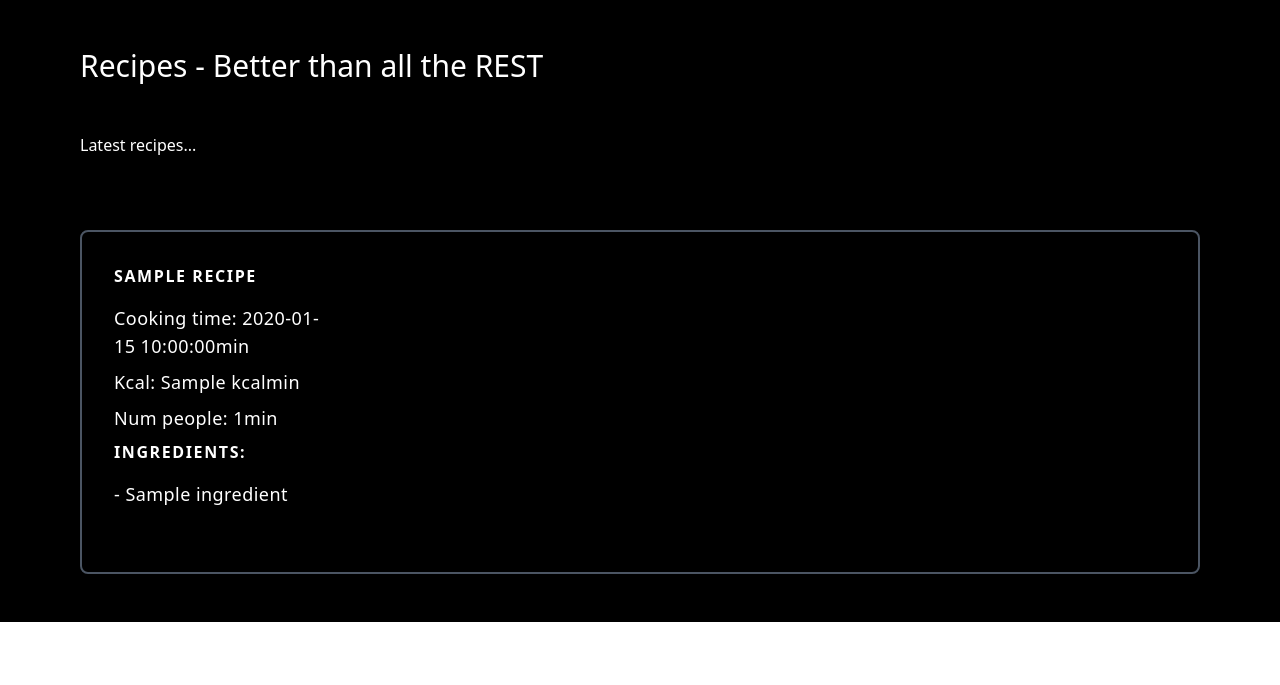
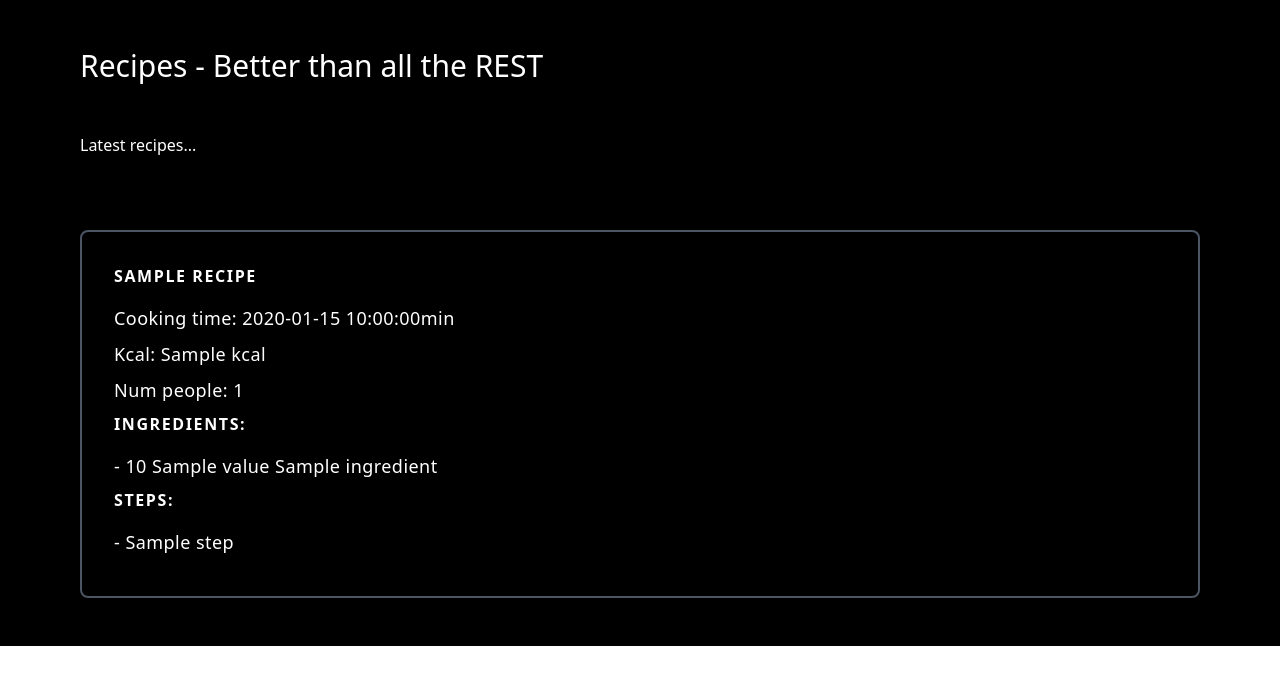
Before and after one commit to kmb5/recipe-app, a FastAPI app: template recipe_app/templates/index.html in a window 1280 px wide. Shown: the top 685 px of the page. Run offline with FastAPI, Linux system fonts and the light colour scheme; the template is opened without the code that fills it: most values are stand-ins (such as "Sample title", 1, 10 or a date in 2020).

Commit message:
changing model to have description and steps

```diff
--- a/recipe_app/templates/index.html
+++ b/recipe_app/templates/index.html
@@ -16,7 +16,7 @@
             {% for recipe in recipes %}
                 <div
                     class="flex flex-wrap items-end justify-start w-full transition duration-500 ease-in-out transform bg-black border-2 border-gray-600 rounded-lg hover:border-white ">
-                    <div class="w-full xl:w-1/4 md:w-1/4">
+                    <div class="w-full xl:w-1/2 md:w-1/4">
                         <div class="relative flex flex-col h-full p-8 ">
                             <h2 class="mb-4 font-semibold tracking-widest text-white uppercase title-font">
                                 {{recipe.name}}
@@ -25,10 +25,10 @@
                                 Cooking time: {{recipe.cooking_time_min}}min
                             </p>
                             <p class="flex items-center mb-2 text-lg font-normal tracking-wide text-white">
-                                Kcal: {{recipe.kcal}}min
+                                Kcal: {{recipe.kcal}}
                             </p>
                             <p class="flex items-center mb-2 text-lg font-normal tracking-wide text-white">
-                                Num people: {{recipe.num_people}}min
+                                Num people: {{recipe.num_people}}
                             </p>
                             <h3 class="mb-4 font-semibold tracking-widest text-white uppercase title-font">
                                 Ingredients:
@@ -36,10 +36,20 @@
                             <ul>
                             {% for ingredient in recipe.ingredients %}
                             <li class="flex items-center mb-2 text-lg font-normal tracking-wide text-white">
-                                - {{ingredient.name}}
+                                - {{ingredient.amount}} {{ingredient.unit.value}} {{ingredient.name}}
                             </li>
                             {% endfor %}
-                            </ul>ul
+                            </ul>
+                            <h3 class="mb-4 font-semibold tracking-widest text-white uppercase title-font">
+                                Steps:
+                            </h3>
+                            <ol>
+                                {% for step in recipe.steps %}
+                                <li class="flex items-center mb-2 text-lg font-normal tracking-wide text-white">
+                                    - {{step}}
+                                </li>
+                                {% endfor %}
+                            </ol>
                         </div>
                     </div>
                 </div>
```
Also changed, not shown: recipe_app/models/models.py (+5 -3 lines), recipe_app/schemas/recipe_ingredient.py (+13 -2 lines).
